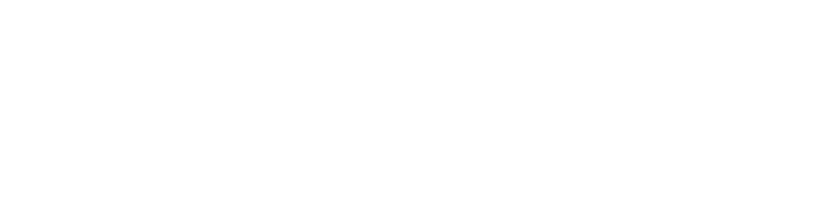
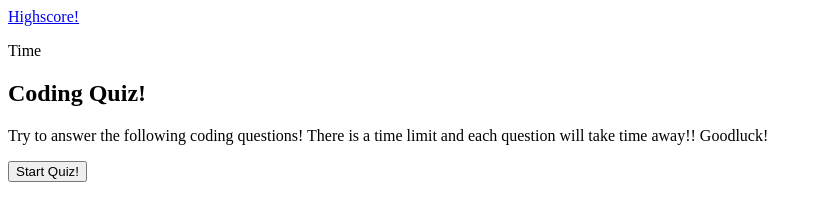
Before and after one commit to Father-of-Cats/code-quiz, a plain HTML site: page index.html in a window 1280 px wide. Shown: the whole page, without its empty margins (0-822 px from the left). Drawn offline with Linux system fonts and the light colour scheme.

Commit message:
landing page html

```diff
--- a/index.html
+++ b/index.html
@@ -4,18 +4,28 @@
     <meta charset="UTF-8">
     <meta http-equiv="X-UA-Compatible" content="IE=edge">
     <meta name="viewport" content="width=device-width, initial-scale=1.0">
+    <link rel="stylesheet" href="./assets/">
     <title>Coding Quiz</title>
 </head>
 <body>
 
     <!-- Header -->
     <header>
-
+<a href="#">Highscore!</a>
+<p class="timer">Time</p>
     </header>
 
     <!-- Body -->
     <main>
-
+        <!-- Question Box -->
+        <h2 id="main-title">Coding Quiz!</h2>
+        <div>
+            <p id="body">
+                Try to answer the following coding questions! There is a time limit and each question will take time away!! Goodluck!
+            </p>
+        </div>
+        <button id="startbutton">Start Quiz!</button>
     </main>
+    <script src="./assets/js/script.js"></script>
 </body>
 </html>
```
Also changed, not shown: assets/js/script.js (+18 -0 lines).
